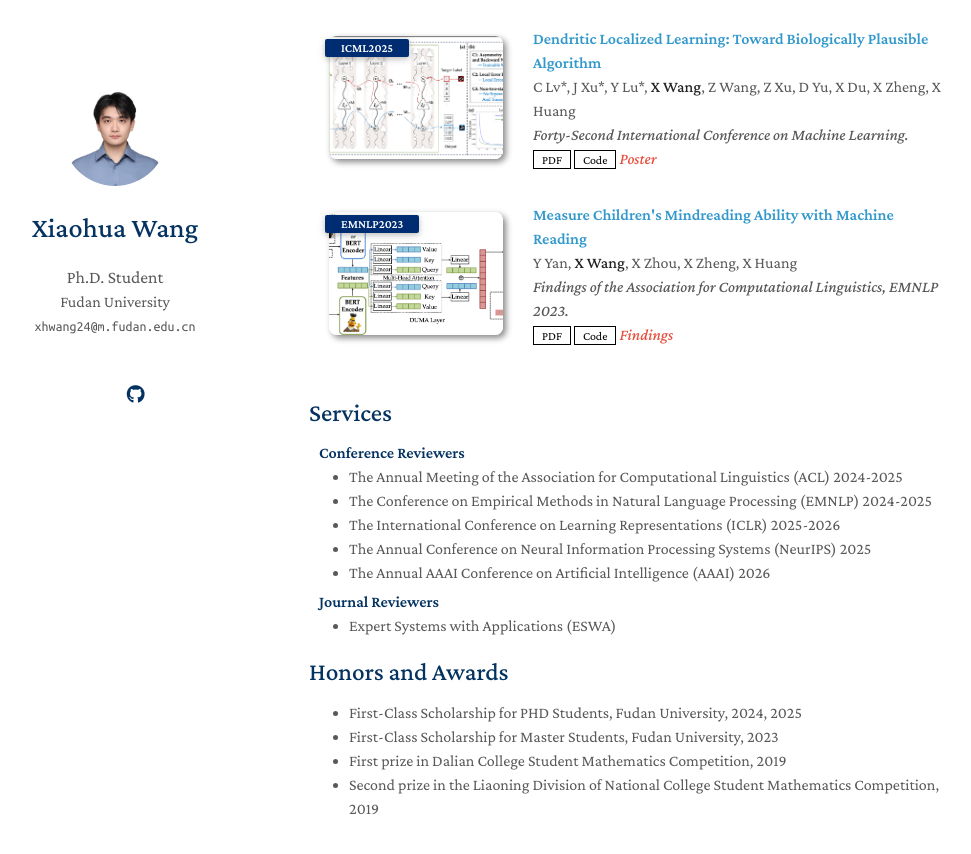
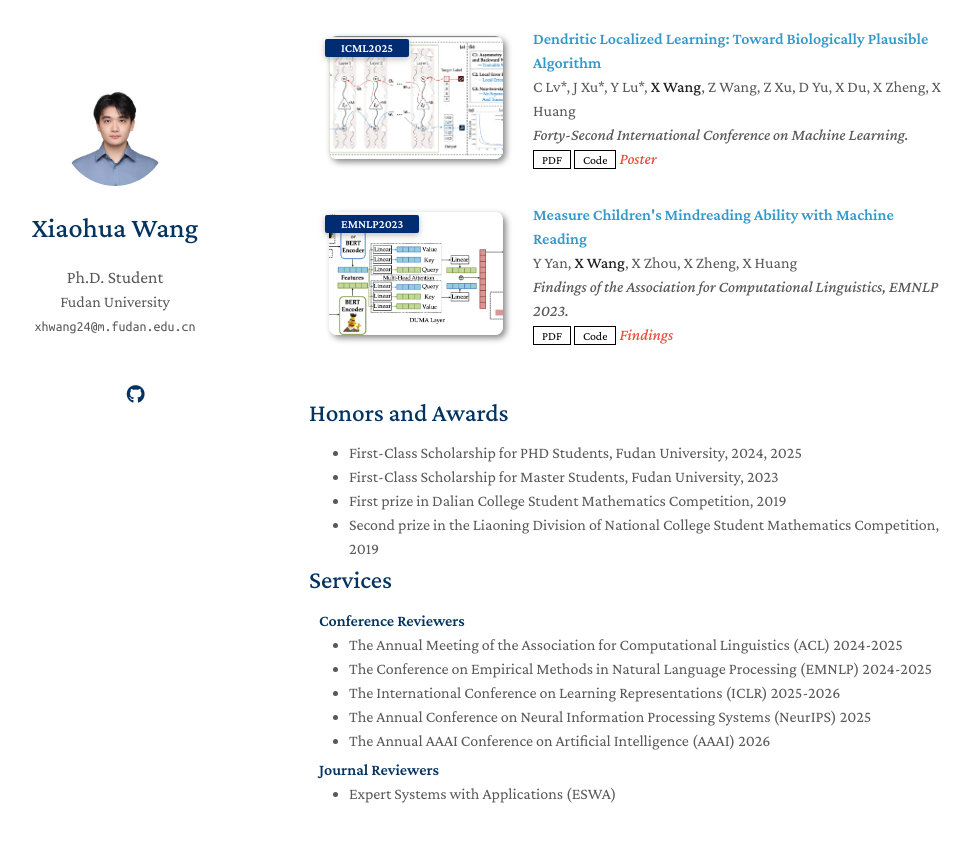
Before and after one commit to xhwang22/homepage, a Jekyll site: the page built from index.md, in a window 1280 px wide and 900 px high, scrolled down 2323 px. Shown: the top 854 px of the window, without its empty margins (161-1132 px from the left). Built offline with Jekyll 4.4.1, drawn with Linux system fonts in a browser that asks for light colours; a style sheet for code colours, icons or effects is not loaded; our own code applies the rules of GitHub Pages for plain Markdown files.

Commit message:
Update index.md

```diff
--- a/index.md
+++ b/index.md
@@ -33,6 +33,6 @@ Phone/Wechat: (+86)17866553723. Please feel free to reach out to me.
 
 {% include_relative _includes/publications.md %}
 
+{% include_relative _includes/awards.md %}
+
 {% include_relative _includes/services.md %}
-
-{% include_relative _includes/awards.md %}
```
